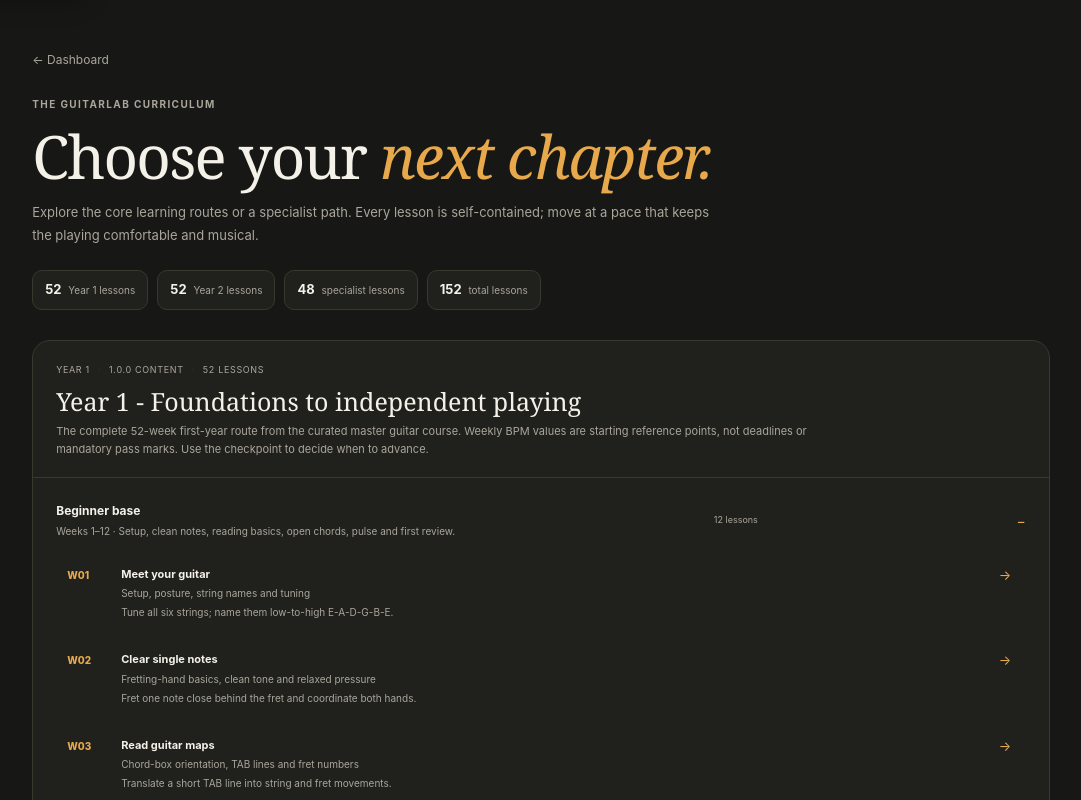
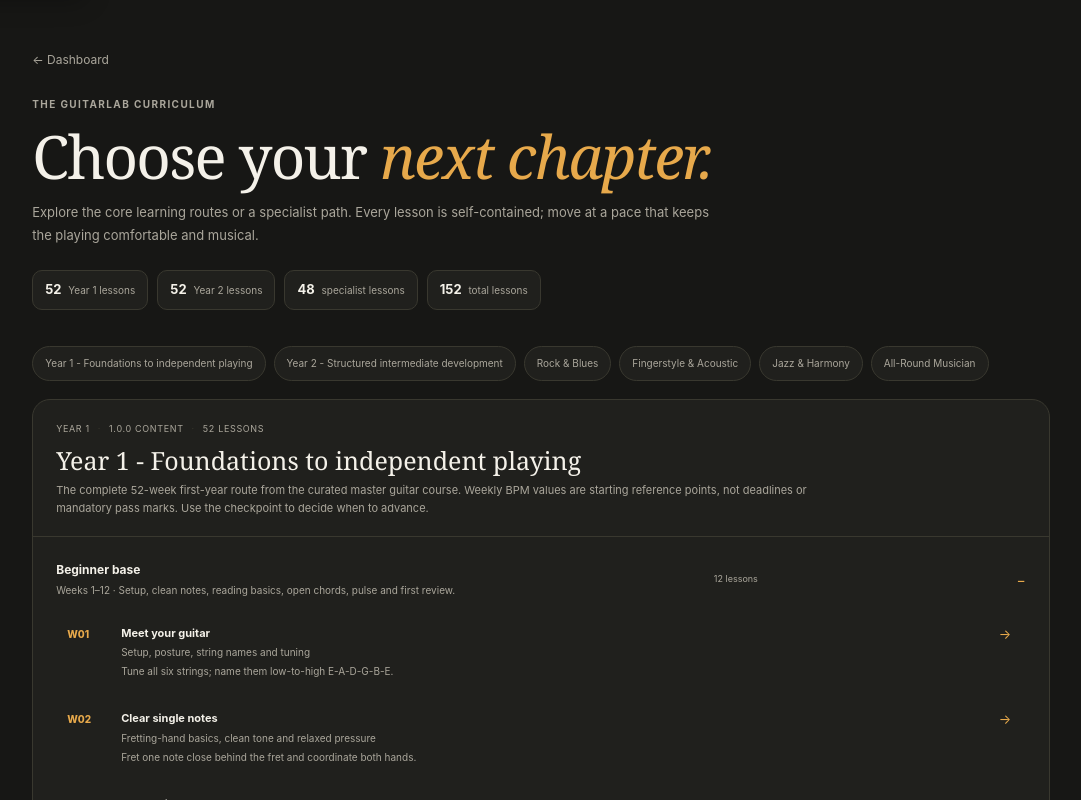
Before and after one commit to leenusdarnal/guitarlab, a SvelteKit app: page /learn in a window 1280 px wide. Shown: the top 800 px of the page, without its empty margins (99-1180 px from the left). Built offline with nearby package versions, Linux system fonts and the light colour scheme.

Commit message:
feat(ui): add quick navigation across learning paths

```diff
--- a/src/routes/learn/+page.svelte
+++ b/src/routes/learn/+page.svelte
@@ -30,6 +30,11 @@
       <a href={resolve('/')}>Return to dashboard</a>
     </section>
   {:else}
+    <nav class="route-jump" aria-label="Jump to a learning path">
+      {#each data.routes as route (route.id)}
+        <a href={'#route-' + route.id}>{route.title}</a>
+      {/each}
+    </nav>
     <section class="routes" aria-label="Available learning paths">
       {#each data.routes as route (route.id)}
         <article class="route-card" id={'route-' + route.id}>
```
